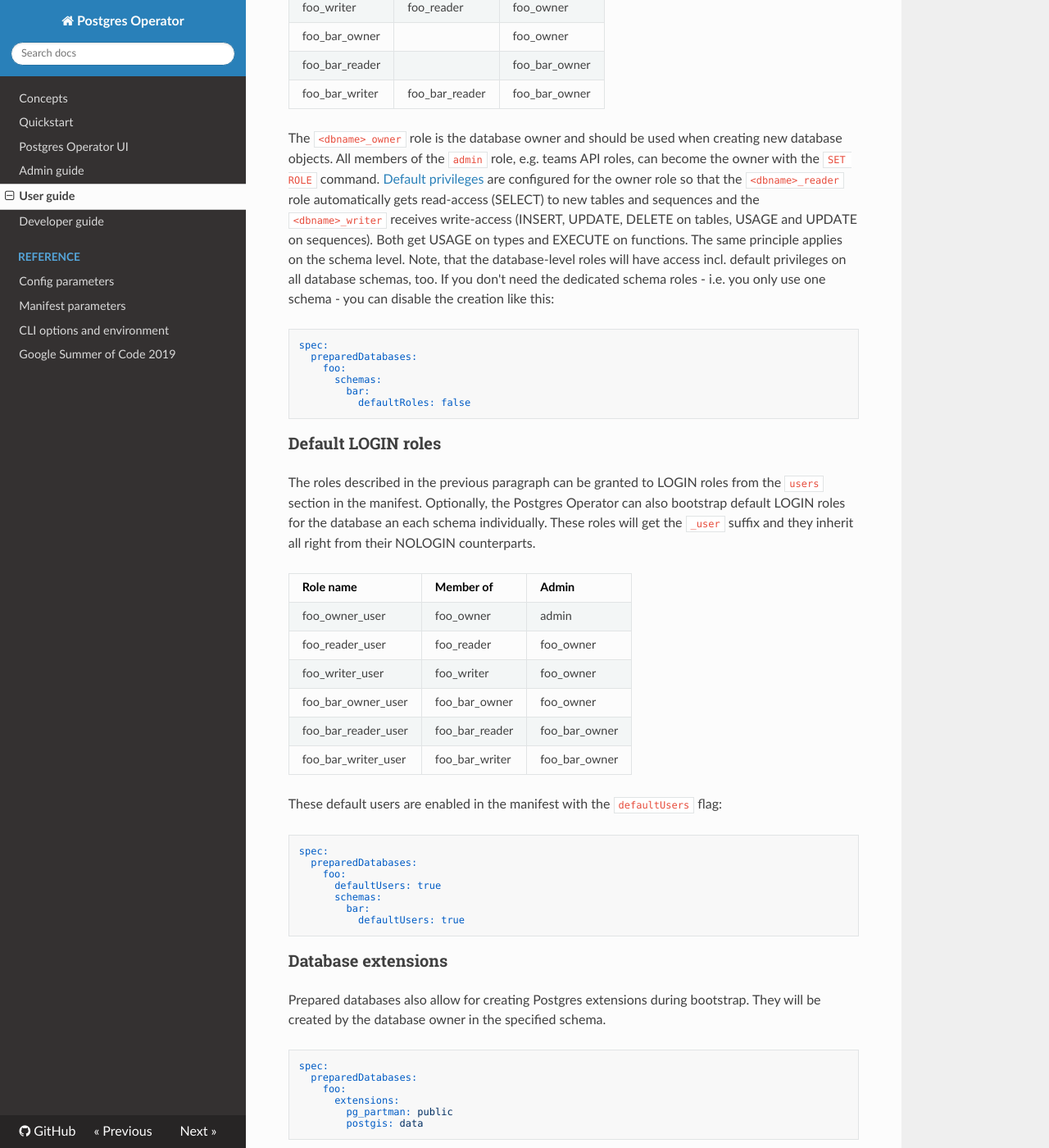
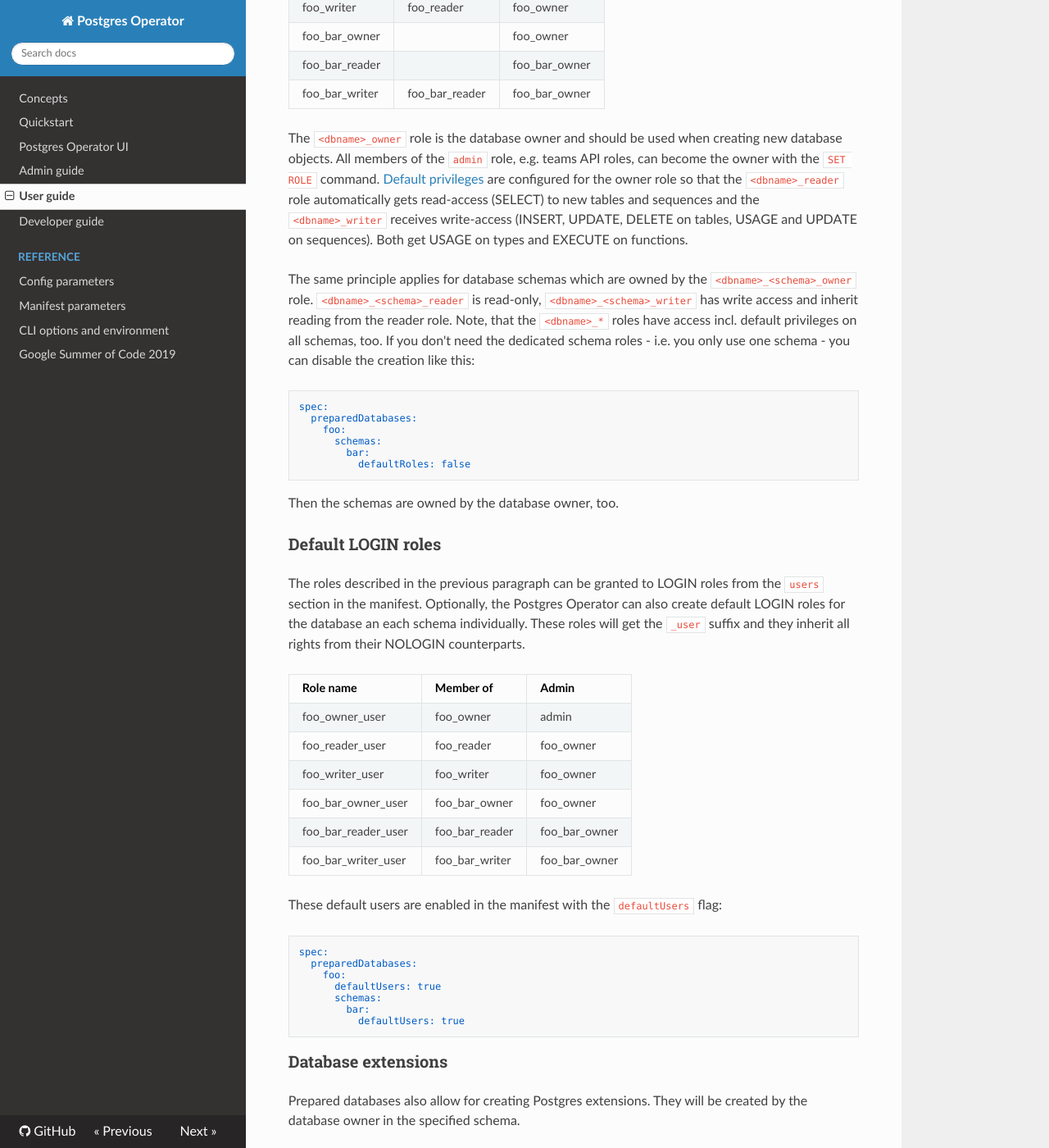
Before and after one commit to zalando/postgres-operator, an MkDocs documentation site: the page built from docs/user.md, in a window 1280 px wide and 1400 px high, scrolled down 5095 px. Shown: the whole window at 82% size. Built offline with MkDocs 1.6.1, drawn with Linux system fonts in a browser that asks for light colours; nearby versions of some CDN libraries; some of the changed text lies outside the part shown.

Commit message:
reflect some feedback

````diff
--- a/docs/user.md
+++ b/docs/user.md
@@ -219,15 +219,16 @@ to choose superusers, group roles, [PAM configuration](https://github.com/CyberD
 etc. An OAuth2 token can be passed to the Teams API via a secret. The name for
 this secret is configurable with the `oauth_token_secret_name` parameter.
 
-## Prepared databases with best practice roles setup
+## Prepared databases with roles and default privileges
 
 The `users` section in the manifests only allows for creating database roles
 with global privileges. Fine-grained data access control or role membership can
 not be defined and must be set up by the user in the database. But, the Postgres
 Operator offers a separate section to specify `preparedDatabases` that will be
-bootstrapped with pre-defined owner, reader and writer roles on a database-level
-and, optionally, on a schema-level, too. `preparedDatabases` also enable users
-to specify PostgreSQL extensions that shall be created in the bootstrap process.
+created with pre-defined owner, reader and writer roles for each individual
+database and, optionally, for each database schema, too. `preparedDatabases`
+also enable users to specify PostgreSQL extensions that shall be created in a
+given database schema.
 
 ### Default database and schema
 
@@ -271,10 +272,14 @@ are configured for the owner role so that the `<dbname>_reader` role
 automatically gets read-access (SELECT) to new tables and sequences and the
 `<dbname>_writer` receives write-access (INSERT, UPDATE, DELETE on tables,
 USAGE and UPDATE on sequences). Both get USAGE on types and EXECUTE on
-functions. The same principle applies on the schema level. Note, that the
-database-level roles will have access incl. default privileges on all database
-schemas, too. If you don't need the dedicated schema roles - i.e. you only use
-one schema - you can disable the creation like this:
+functions.
+
+The same principle applies for database schemas which are owned by the
+`<dbname>_<schema>_owner` role. `<dbname>_<schema>_reader` is read-only,
+`<dbname>_<schema>_writer` has write access and inherit reading from the reader
+role. Note, that the `<dbname>_*` roles have access incl. default privileges on
+all schemas, too. If you don't need the dedicated schema roles - i.e. you only
+use one schema - you can disable the creation like this:
 
 ```yaml
 spec:
@@ -285,13 +290,15 @@ spec:
           defaultRoles: false
 ```
 
+Then the schemas are owned by the database owner, too.
+
 ### Default LOGIN roles
 
 The roles described in the previous paragraph can be granted to LOGIN roles from
 the `users` section in the manifest. Optionally, the Postgres Operator can also
-bootstrap default LOGIN roles for the database an each schema individually.
-These roles will get the `_user` suffix and they inherit all right from their
-NOLOGIN counterparts.
+create default LOGIN roles for the database an each schema individually. These
+roles will get the `_user` suffix and they inherit all rights from their NOLOGIN
+counterparts.
 
 | Role name           | Member of      | Admin         |
 | ------------------- | -------------- | ------------- |
@@ -316,8 +323,8 @@ spec:
 
 ### Database extensions
 
-Prepared databases also allow for creating Postgres extensions during bootstrap.
-They will be created by the database owner in the specified schema.
+Prepared databases also allow for creating Postgres extensions. They will be
+created by the database owner in the specified schema.
 
 ```yaml
 spec:
````
Also changed, not shown: 1 other file.
